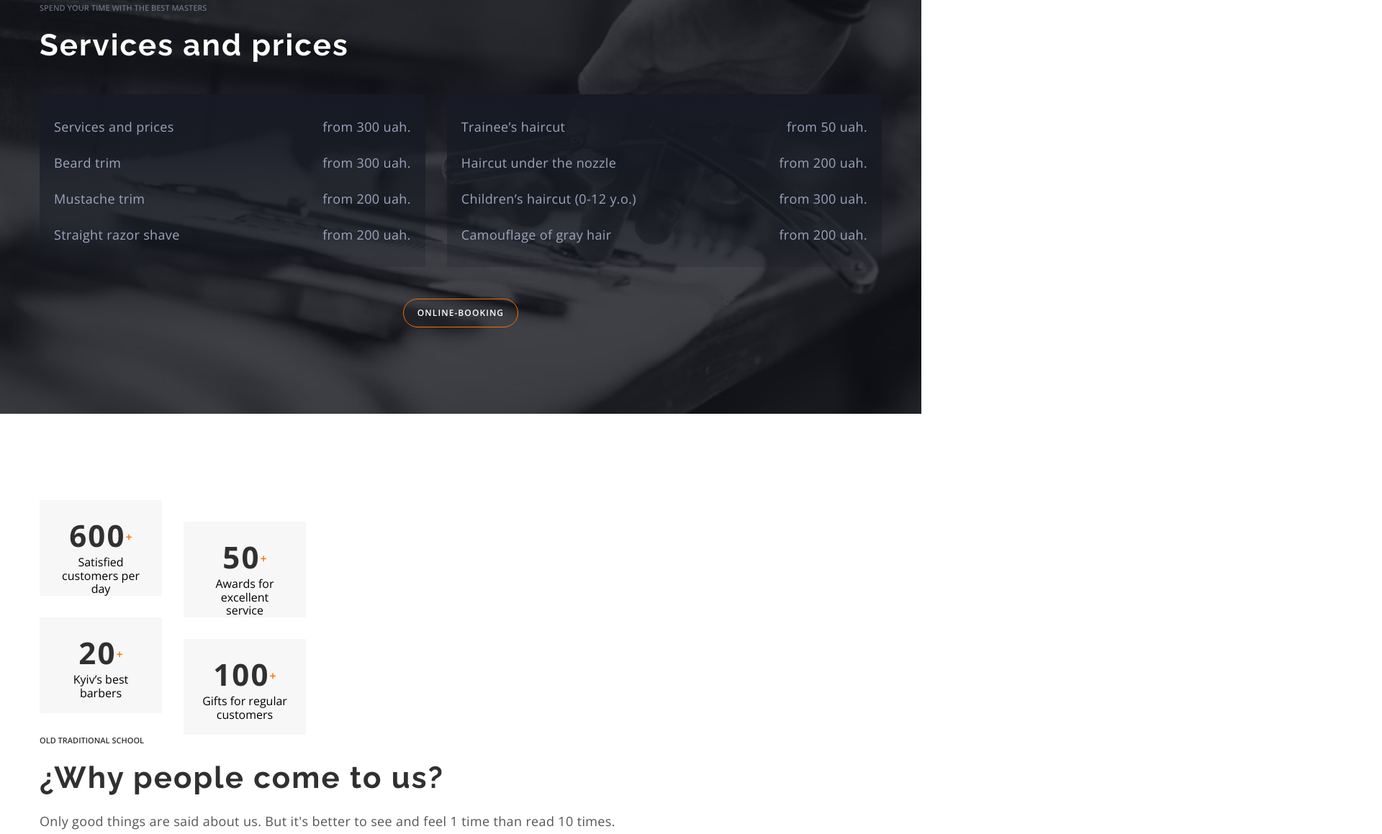
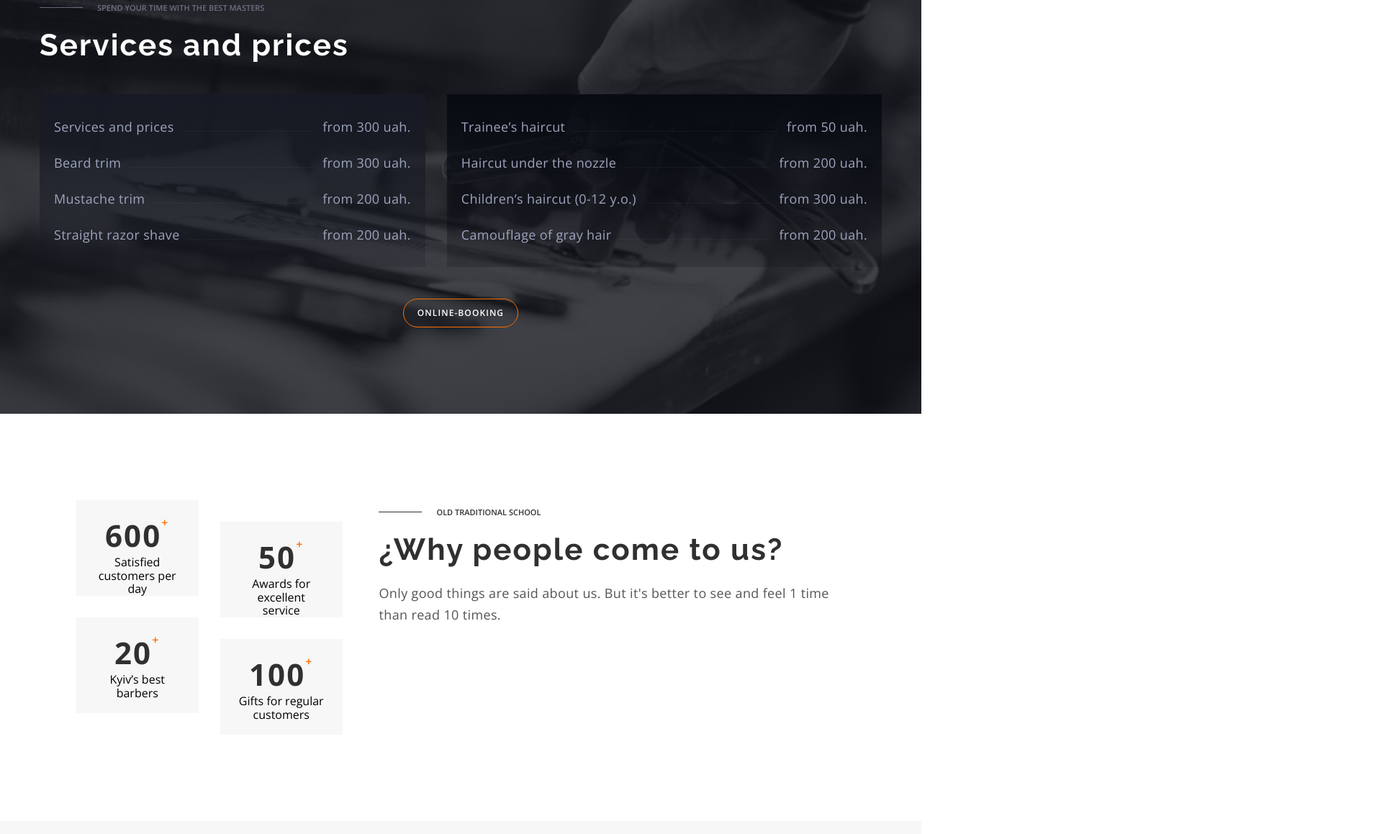
Before and after one commit to NataliaNazarenko/fson-74-on_Barbershop, a plain HTML site: page index.html in a window 1280 px wide. Shown: the part 1479-2638 px from the top of the page at 72% size, 1920 px wide, since content can reach past the window. Drawn offline with nearby package versions, Linux system fonts and the light colour scheme.

Commit message:
урок модуль 4

```diff
--- a/css/style.css
+++ b/css/style.css
@@ -76,6 +76,17 @@ body {
   font-size: 11px;
   line-height: calc(15 / 11);
   text-transform: uppercase;
+  display: flex;
+  align-items: center;
+}
+
+.pre-title::before {
+  content: '';
+  width: 60px;
+  height: 1px;
+  background: currentColor;
+  margin-right: 20px;
+  display: block;
 }
 
 .title {
@@ -172,6 +183,7 @@ body {
   background-position: center;
   background-size: cover;
   background-color: #303030;
+  box-shadow: 0px 4px 4px rgba(0, 0, 0, 0.25);
 }
 
 .hero-list {
@@ -288,17 +300,39 @@ body {
 .prices-list {
   padding: 30px 20px;
   flex-grow: 1;
+}
+
+.prices-list:first-child {
   background-image: linear-gradient(180deg, #171a24 0%, rgba(23, 26, 36, 0.2) 100%);
+}
+
+.prices-list:last-child {
+  background-image: linear-gradient(180deg, #090b13 0%, rgba(9, 11, 19, 0.2) 100%);
+}
+
+.prices-elem:last-child {
+  order: 1;
 }
 
 .prices-items {
   margin-bottom: var(--main-margin);
   display: flex;
   justify-content: space-between;
+  align-items: baseline;
 }
 
 .prices-items:last-child {
   margin-bottom: 0px;
+}
+
+.prices-items::after {
+  content: '';
+  flex-grow: 1;
+  height: 1px;
+  display: block;
+  /* background-color: rgba(157, 164, 189, 0.12); */
+  margin: 0 12px;
+  border-bottom: 1px dotted rgba(157, 164, 189, 0.12);
 }
 
 .prices-elem {
@@ -318,6 +352,21 @@ body {
 
 .benefits {
   padding: 120px 0;
+}
+
+.benefits .container {
+  display: flex;
+}
+
+.benefits-wrap {
+  padding-top: 9px;
+  padding-right: 70px;
+}
+
+.benefits-list-wrap {
+  width: calc(50% + 15px);
+  display: flex;
+  justify-content: center;
 }
 
 .benefits-list {
@@ -352,13 +401,27 @@ body {
   display: inline-block;
 }
 
-.benefits-items > sup {
+.benefits-items > span {
+  display: flex;
+  justify-content: center;
+}
+
+.benefits-items > span::after {
+  content: '+';
   font-weight: 600;
   font-size: 16px;
   line-height: calc(22 / 16);
   text-align: center;
   color: var(--accent-color);
 }
+
+/* .benefits-items > sup {
+  font-weight: 600;
+  font-size: 16px;
+  line-height: calc(22 / 16);
+  text-align: center;
+  color: var(--accent-color);
+} */
 
 .benefits-pre-title {
   color: #303030;
@@ -485,16 +548,42 @@ body {
   margin-bottom: 44px;
 }
 
+/* --CONTACT-WRAP-- */
+
+.contact-wrap {
+  background-color: #191c26;
+  background-image: url(../images/Bg.png);
+  background-repeat: no-repeat;
+  background-position: center right;
+  background-size: calc(50% - 15px);
+}
+
+.contact-wrap > .container {
+  display: flex;
+}
+
 /* --FORM-- */
+.form {
+  width: calc(50% + 15px);
+  padding-top: 130px;
+}
+
 .form-title {
   color: var(--primary-link-color);
+}
+.form-btn {
+  color: #ffffff;
 }
 
 /* --CONTACTS-- */
 
 .contacts {
-  background-color: #353535;
+  width: calc(50% - 15px);
+  padding-top: 130px;
+  padding-bottom: 120px;
+  padding-left: 100px;
 }
+
 .contacts-title {
   color: var(--second-header-color);
 }
--- a/index.html
+++ b/index.html
@@ -136,30 +136,34 @@
       </section>
       <section class="benefits">
         <div class="container">
+          <div class="benefits-list-wrap">
             <ul class="benefits-list list">
               <li class="benefits-items">
-              <span>600</span><sup>+</sup>
+                <span>600</span>
                 <p>Satisfied customers per day</p>
               </li>
               <li class="benefits-items">
-              <span>50</span><sup>+</sup>
+                <span>50</span>
                 <p>Awards for excellent service</p>
               </li>
               <li class="benefits-items">
-              <span>20</span><sup>+</sup>
+                <span>20</span>
                 <p>Kyiv’s best barbers</p>
               </li>
               <li class="benefits-items">
-              <span>100</span><sup>+</sup>
+                <span>100</span>
                 <p>Gifts for regular customers</p>
               </li>
             </ul>
+          </div>
+          <div class="benefits-wrap">
             <p class="benefits-pre-title pre-title">Old traditional school</p>
             <h2 class="benefits-title title">¿Why people come to us?</h2>
             <p class="benefits-after-title after-title">
-            Only good things are said about us. But it's better to see and feel 1 time than read 10
-            times.
+              Only good things are said about us. But it's better to see and feel 1 time than read
+              10 times.
             </p>
+          </div>
         </div>
       </section>
       <section class="barbers">
@@ -308,6 +312,8 @@
           </ul>
         </div>
       </section>
+      <div class="contact-wrap">
+        <div class="container">
           <section class="form">
             <div class="container">
               <h2 class="form-title title">Online-booking</h2>
@@ -342,6 +348,8 @@
               <p class="contacts-text">Every day from 9:00 to 22:00</p>
             </div>
           </section>
+        </div>
+      </div>
     </main>
 
     <footer class="footer">
```
Also changed, not shown: images/Bg.png (added). Lines whose indentation alone changed are shown as unchanged.
